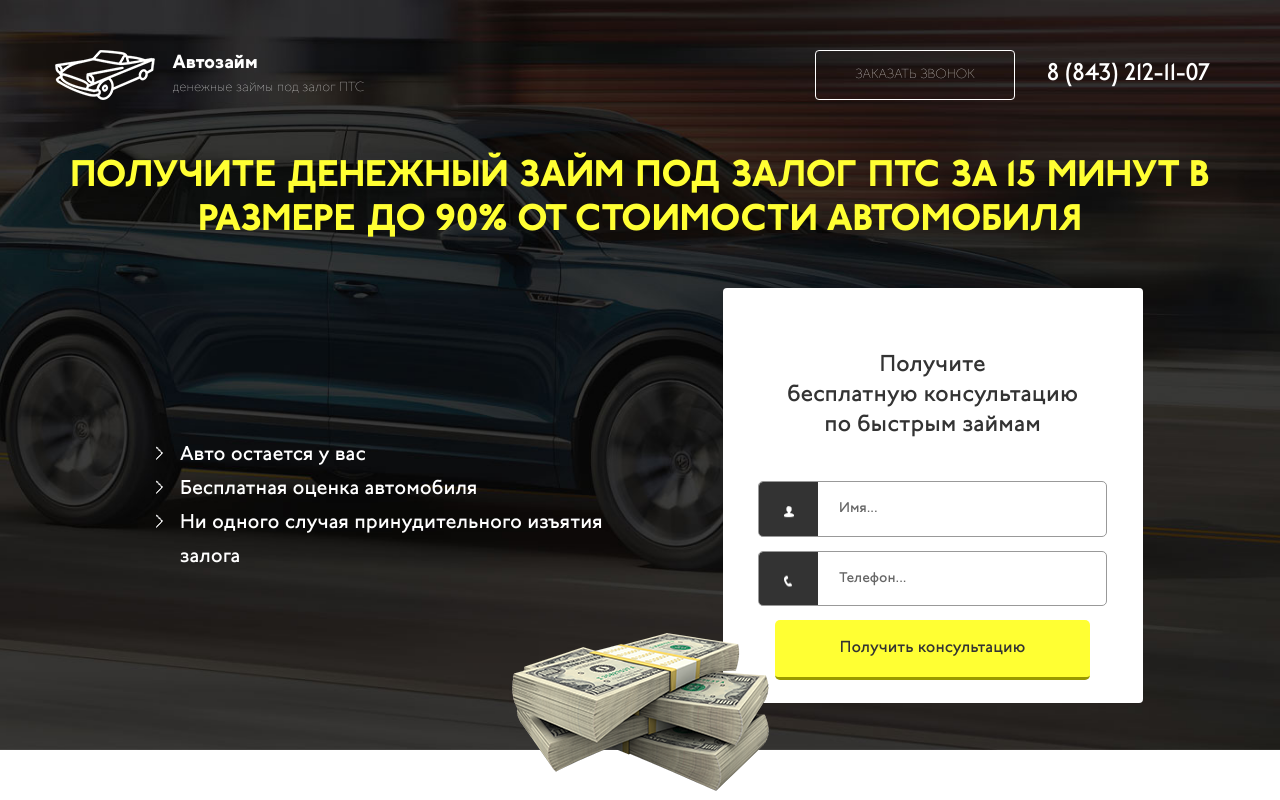
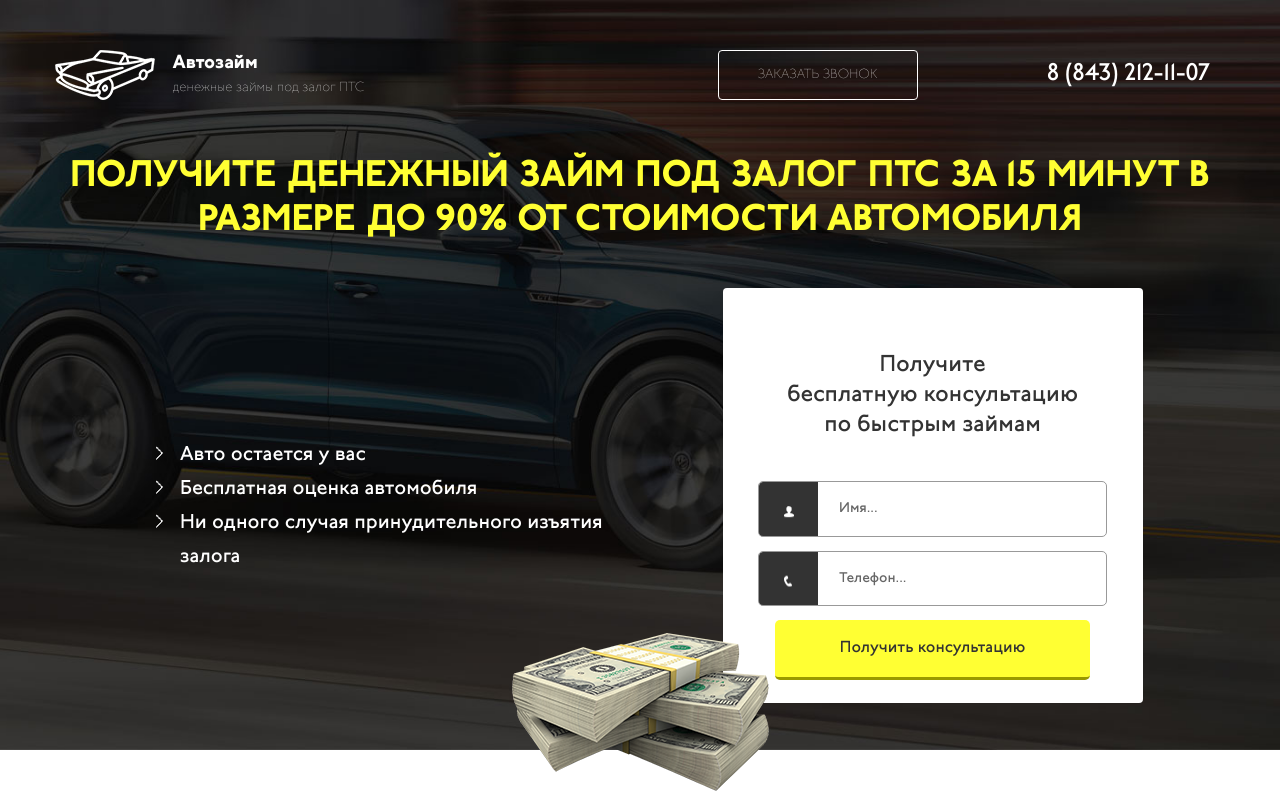
Before and after one commit to RishaBond/lesson-15, a plain HTML site: page index.html in a window 1280 px wide. Shown: the top 800 px of the page. Drawn offline with Linux system fonts and the light colour scheme; files whose address does not match are found by name.

Commit message:
lesson-15

```diff
--- a/index.html
+++ b/index.html
@@ -21,10 +21,10 @@
                         <span>Автозайм</span>
                         <p>денежные займы под залог ПТС</p>
                     </div>
-                    <div class="col-md-5 col-sm-4 col-xs-6 header__btn">
+                    <div class="col-md-4 col-sm-4 col-xs-6 header__btn">
                         <button class="btn">Заказать звонок</button>
                     </div>
-                    <div class="col-md-2 col-sm-3 col-sm-offset-0 col-xs-6 col-xs-offset-6 header__call">
+                    <div class="col-md-3 col-sm-3 col-sm-offset-0 col-xs-6 col-xs-offset-6 header__call">
                         <p class="tel">8 (843) 212-11-07</p>
                     </div>
                 </div>
```
